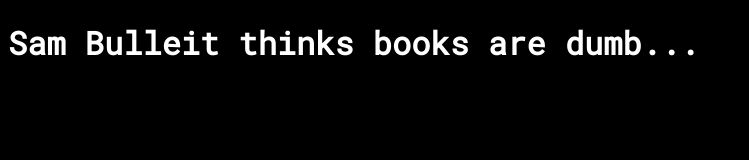
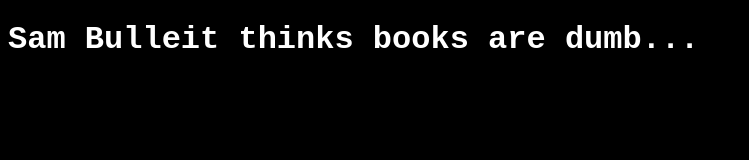
Before and after one commit to sambulleit/Constructed, a plain HTML site: page index.html in a window 1280 px wide. Shown: the whole page, without its empty margins (0-749 px from the left). Drawn offline with Linux system fonts and the light colour scheme.

Commit message:
Update index.html

```diff
--- a/index.html
+++ b/index.html
@@ -6,7 +6,7 @@
 body {
 background-color: #000000;
 color: #ffffff;
-font-family: 'Roboto Mono', monospace;
+font-family: 'Ubuntu', monospace;
 }
 </style>
 </head>
```
